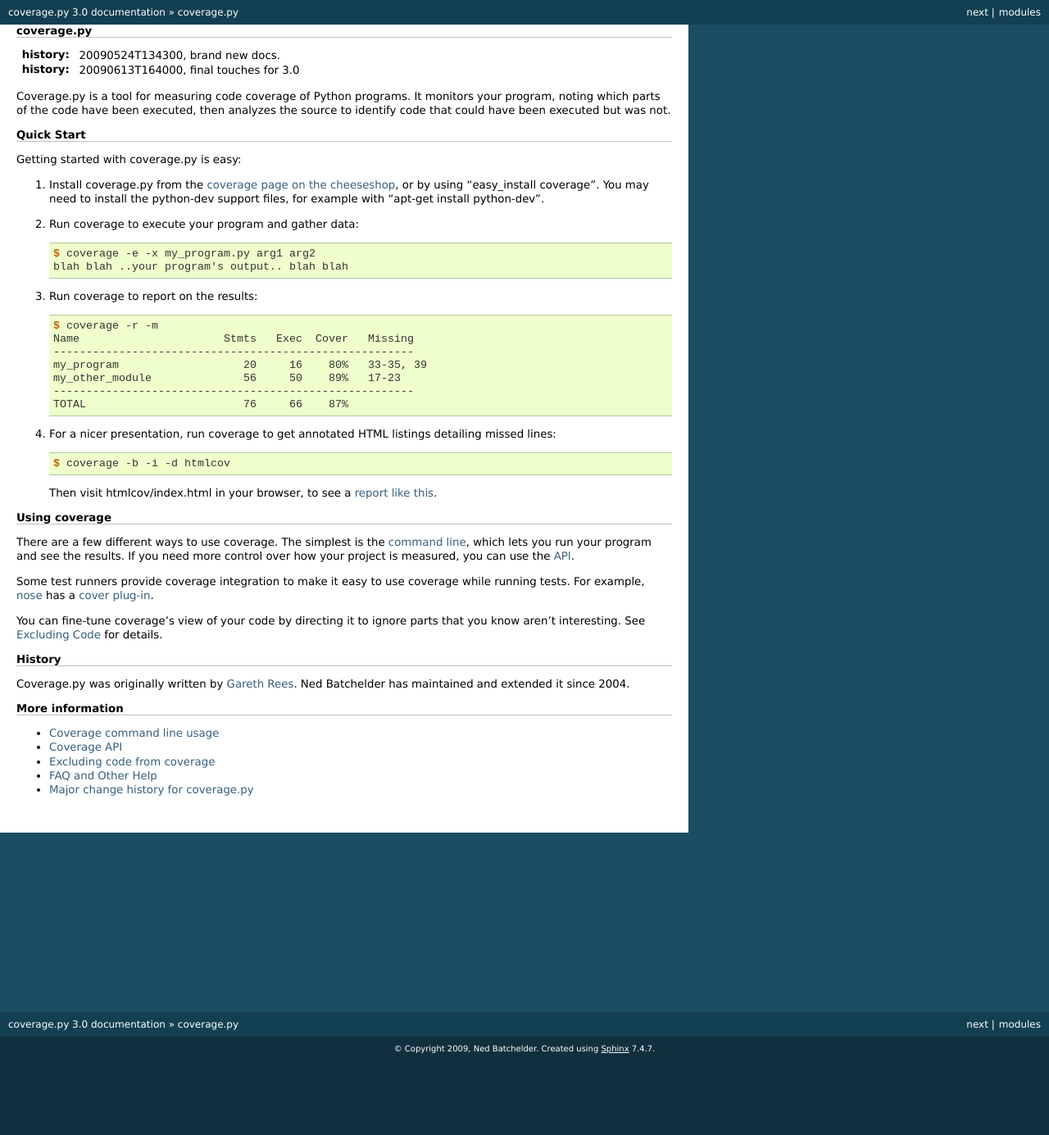
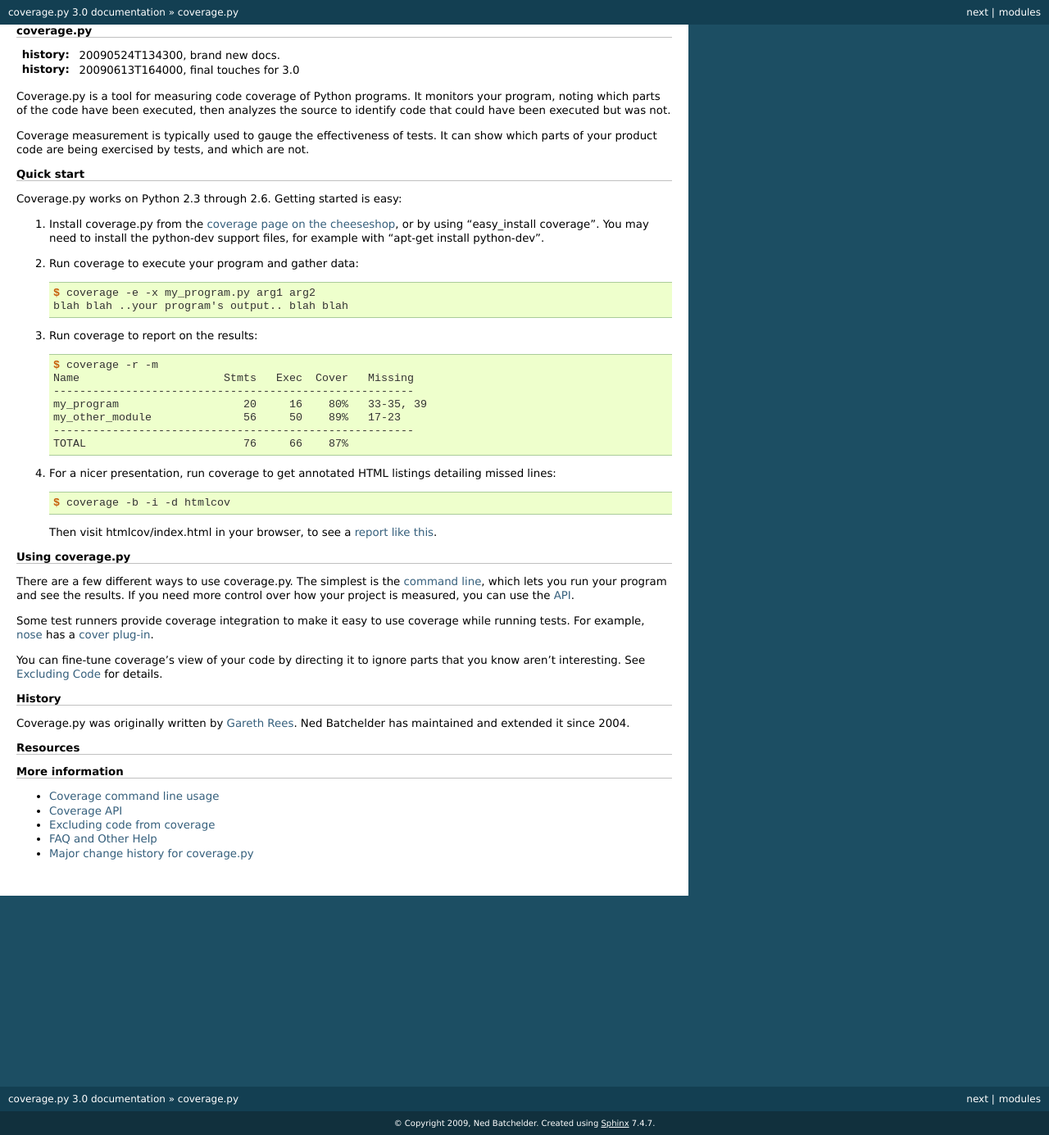
Before and after one commit to nedbat/coveragepy, a Sphinx documentation site: the page built from doc/index.rst, in a window 1280 px wide. Shown: the whole page at 82% size. Built offline with Sphinx 7.4.7, drawn with Linux system fonts in a browser that asks for light colours; before the commit the page ends 1294 px from its top, so only the background shows below that.

Commit message:
Point to new docs; more doc tweaks.

```diff
--- a/README.txt
+++ b/README.txt
@@ -4,5 +4,6 @@
 code analysis tools and tracing hooks provided in the Python standard library
 to determine which lines are executable, and which have been executed.
 
-For more information, see http://nedbatchelder.com/code/modules/coverage.html
-The code is hosted at http://bitbucket.org/ned/coveragepy
+For more information, see http://nedbatchelder.com/code/coverage
+
+Code repo and issue tracking are at http://bitbucket.org/ned/coveragepy
--- a/doc/index.rst
+++ b/doc/index.rst
@@ -9,11 +9,15 @@
 monitors your program, noting which parts of the code have been executed, then
 analyzes the source to identify code that could have been executed but was not.
 
+Coverage measurement is typically used to gauge the effectiveness of tests. It
+can show which parts of your product code are being exercised by tests, and
+which are not.
 
-Quick Start
+
+Quick start
 -----------
 
-Getting started with coverage.py is easy:
+Coverage.py works on Python 2.3 through 2.6.  Getting started is easy:
 
 #.  Install coverage.py from the
     `coverage page on the cheeseshop <http://pypi.python.org/pypi/coverage>`_,
@@ -50,10 +54,10 @@
     `report like this </code/coverage/sample_html/index.html>`_.
 
 
-Using coverage
---------------
+Using coverage.py
+-----------------
 
-There are a few different ways to use coverage.  The simplest is the
+There are a few different ways to use coverage.py.  The simplest is the
 :ref:`command line <cmd>`, which lets you run your program and see the results.
 If you need more control over how your project is measured, you can use the
 :ref:`API <api>`.
@@ -74,6 +78,10 @@
 Ned Batchelder has maintained and extended it since 2004.
 
 
+Resources
+---------
+
+
 More information
 ----------------
 
--- a/doc/sample_html/index.html
+++ b/doc/sample_html/index.html
@@ -69,7 +69,7 @@
 <div id='footer'>
     <div class='content'>
         <p>
-            <a class='nav' href='http://bitbucket.org/ned/coveragepy/'>coverage v3.0c1</a>
+            <a class='nav' href='http://nedbatchelder.com/code/coverage'>coverage v3.0</a>
         </p>
     </div>
 </div>
```
Also changed, not shown: TODO.txt (+4 -3 lines), doc/cmd.rst (+4 -4 lines), doc/faq.rst (+4 -3 lines), setup.py (+4 -3 lines), 3 other files.
